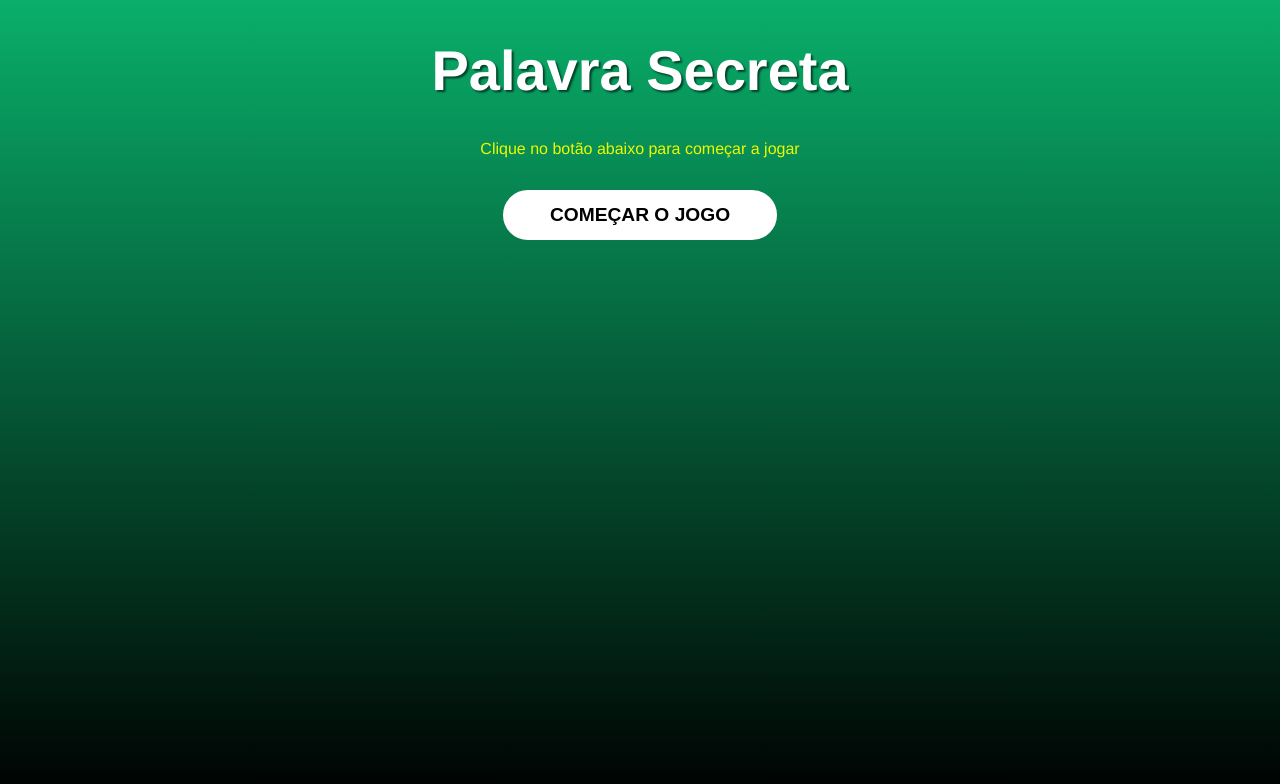
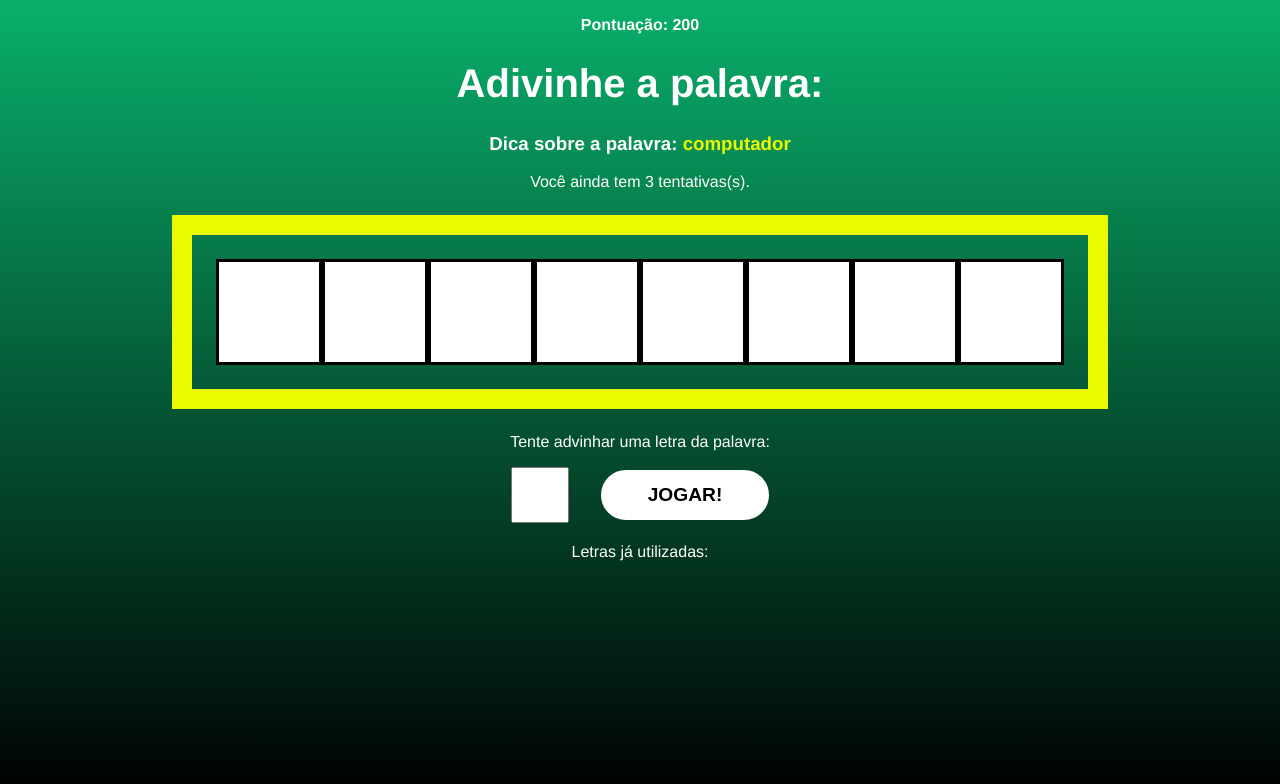
Before and after one commit to kaiovinic/secretword, a React (Vite) app: page / in a window 1280 px wide. Shown: the top 784 px of the page. Built offline with nearby package versions, Linux system fonts and the light colour scheme.

Commit message:
Finalização da condição de vitória

```diff
--- a/src/App.jsx
+++ b/src/App.jsx
@@ -33,7 +33,7 @@
   const [guesses, setGuesses] = useState(guessesQty);
   const [score, setScore] = useState(0);
 
-  const pickWordAndCategory = () => {
+  const pickWordAndCategory = useCallback(() => {
     // Pick a random category
     const categories = Object.keys(words);
     const category =
@@ -48,10 +48,13 @@
     console.log(word);
 
     return { word, category };
-  };
+  }, [words]);
 
   // Starts the secret word game
-  const startGame = () => {
+  const startGame = useCallback(() => {
+    // clear all letters
+    clearLetterStates();
+
     //pick word and pick category
     const { word, category } = pickWordAndCategory();
 
@@ -69,7 +72,7 @@
     setLetters(wordLetters);
 
     setGameStage(stages[1].name);
-  };
+  }, [pickWordAndCategory]);
 
   // Process the letter input
   const verifyLetter = (letter) => {
@@ -103,6 +106,7 @@
     setWrongLetters([]);
   };
 
+  // check if gueses ended
   useEffect(() => {
     if (guesses <= 0) {
       // reset all states
@@ -111,6 +115,20 @@
       setGameStage(stages[2].name);
     }
   }, [guesses]);
+
+  // check win condition
+  useEffect(() => {
+    const uniqueLetters = [...new Set(letters)];
+
+    // win condition
+    if (guessedLetters.length === uniqueLetters.length) {
+      // add score
+      setScore((actualScore) => (actualScore += 100));
+
+      // restart game with new word
+      startGame();
+    }
+  }, [guessedLetters, letters, startGame]);
 
   // Restarts the game
   const retry = () => {
--- a/src/data/words.js
+++ b/src/data/words.js
@@ -3,6 +3,6 @@
   fruta: ["Banana", "maçã", "Pêra", "Mamão", "Laranja"],
   corpo: ["Braço", "Perna", "Cérebro", "Pescoço", "Olhos"],
   computador: ["Mouse", "Teclado", "Monitor", "Gabinete"],
-  programação: ["Linguagem", "Framework", "JavaScritp", "React"],
+  programação: ["Linguagem", "Framework", "JavaScript", "React"],
   alimento: ["Arroz", "Feijão", "Carne", "Leite", "ovo"],
 };
```
